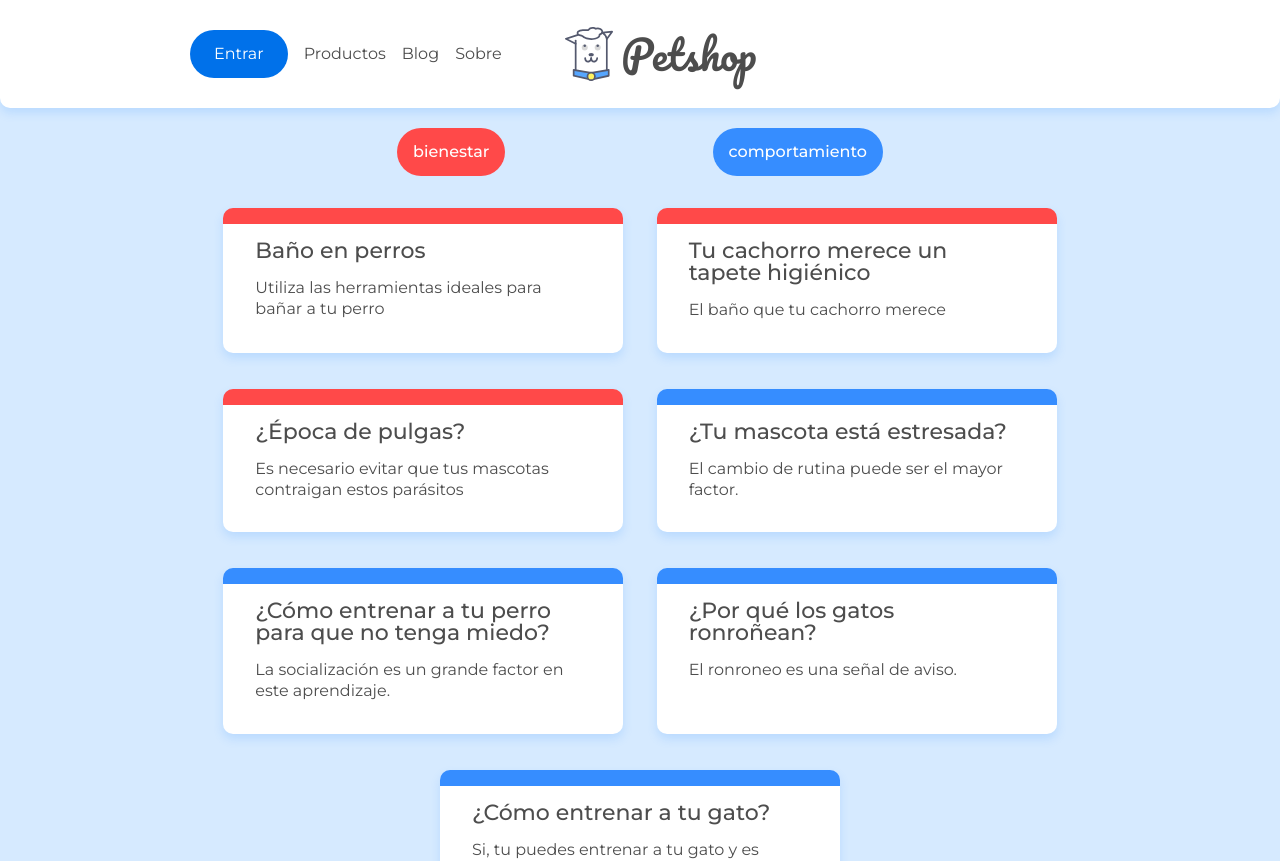
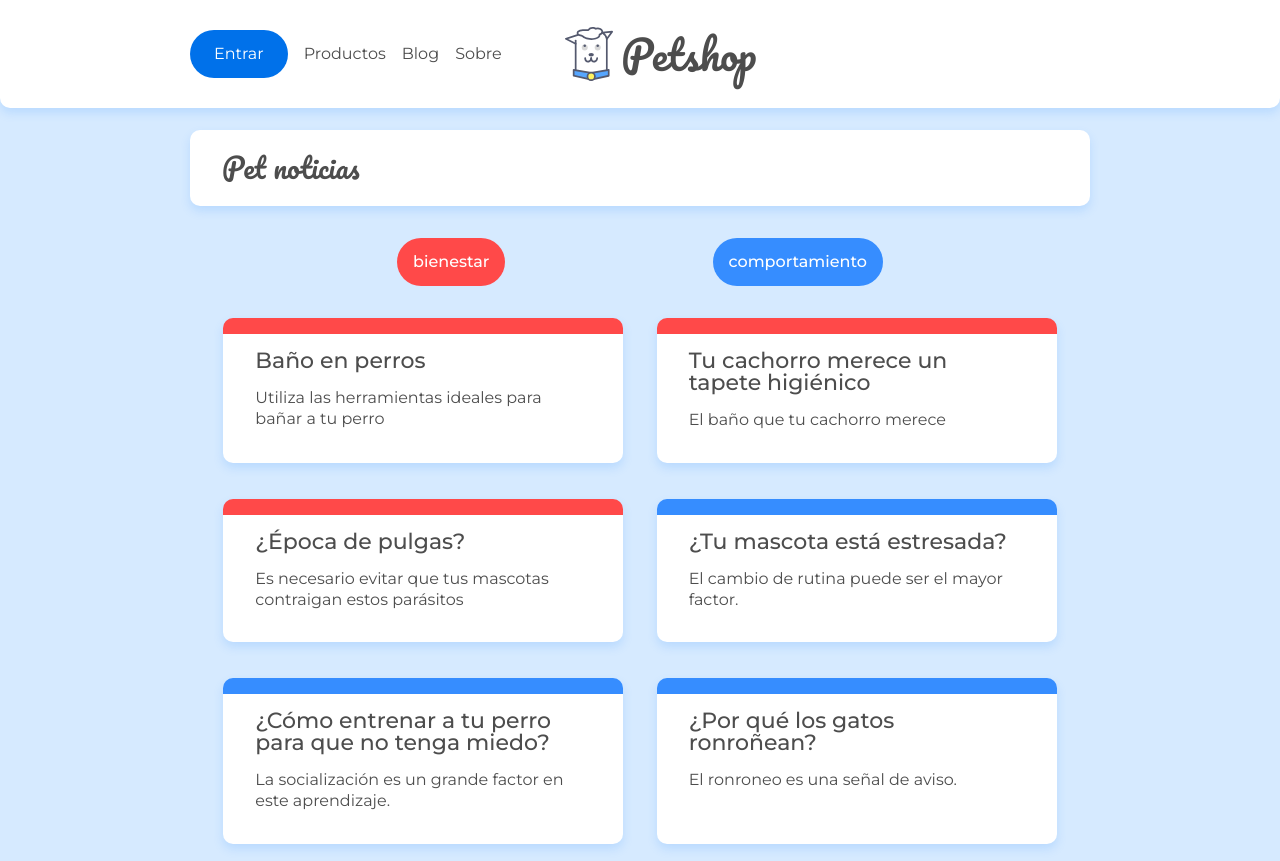
Before and after one commit to Ivandv19/petshop, a React (Create React App) app: page / in a window 1280 px wide. Shown: the top 861 px of the page. Built offline with nearby package versions, Linux system fonts and the light colour scheme; data requests are answered from the project's data file.

Commit message:
style(main): Modifica estilos de main;
Ahora son compatibles las paginas con el header en toda la pagina

```diff
--- a/src/assets/css/base/base.css
+++ b/src/assets/css/base/base.css
@@ -7,10 +7,14 @@ body {
   color: var(--contrast-dark-color);
   font-family: var(--font-family-body);
 }
+main{
+  margin: 130px 0 25px 0;
+}
 
 .container {
   padding-right: 1rem;
   padding-left: 1rem;
+
 }
 
 .flex {
@@ -35,9 +39,10 @@ body {
   border-radius: 10px;
   box-shadow: var(--shadow);
   height: 4.75rem;
+  margin-bottom: 2rem;
   margin-top: 1.25rem;
-  margin-bottom: 2rem;
   padding-left: 2rem;
+
 }
 
 @media (min-width: 800px) {
```
